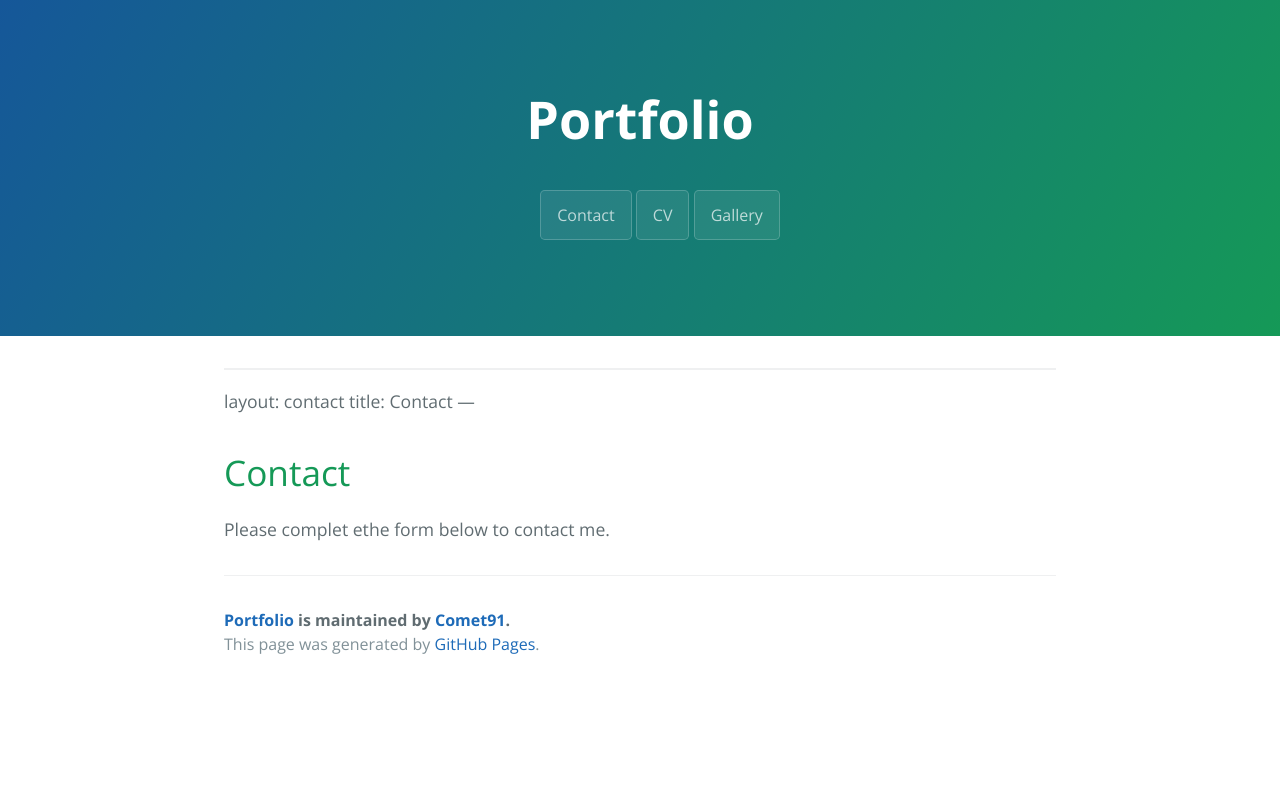
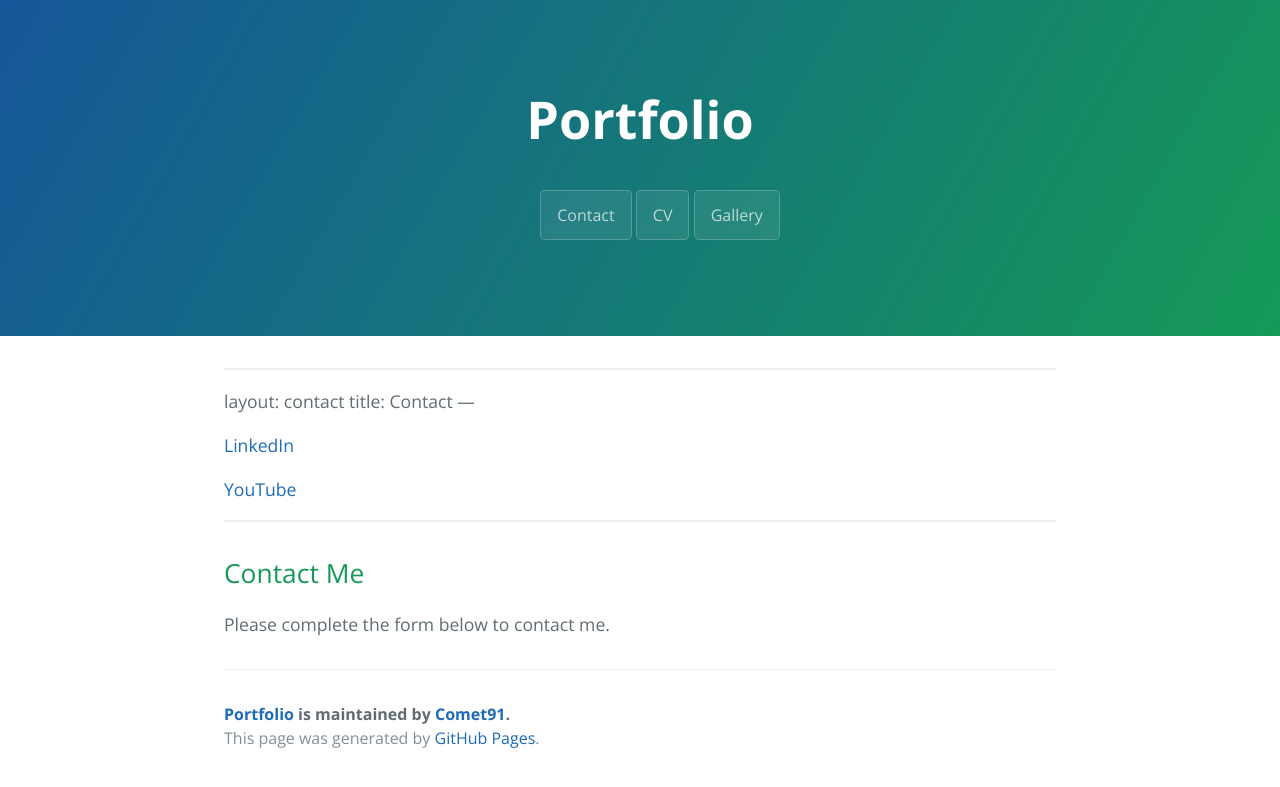
Before and after one commit to Comet91/Portfolio, a Jekyll site: the page built from contact.md, in a window 1280 px wide. Shown: the top 787 px of the page. Built offline with Jekyll 4.4.1, drawn with Linux system fonts in a browser that asks for light colours; our own code applies the rules of GitHub Pages for plain Markdown files; the repository's description, which GitHub fills in, is left out.

Commit message:
Update contact.md

```diff
--- a/contact.md
+++ b/contact.md
@@ -4,6 +4,12 @@ layout: contact
 title: Contact
 ---
 
-# Contact
+  <p> <a href="https://www.linkedin.com/in/liam-goodchild-23a96019a/">LinkedIn</a> </p>
+  <p> <a href="https://www.youtube.com/channel/UCe5UYnVeLb5utKx9T0ntAXQ?view_as=subscriber">YouTube</a> </p>
 
-Please complet ethe form below to contact me.
+  <hr>
+
+
+## Contact Me
+
+Please complete the form below to contact me.
```
